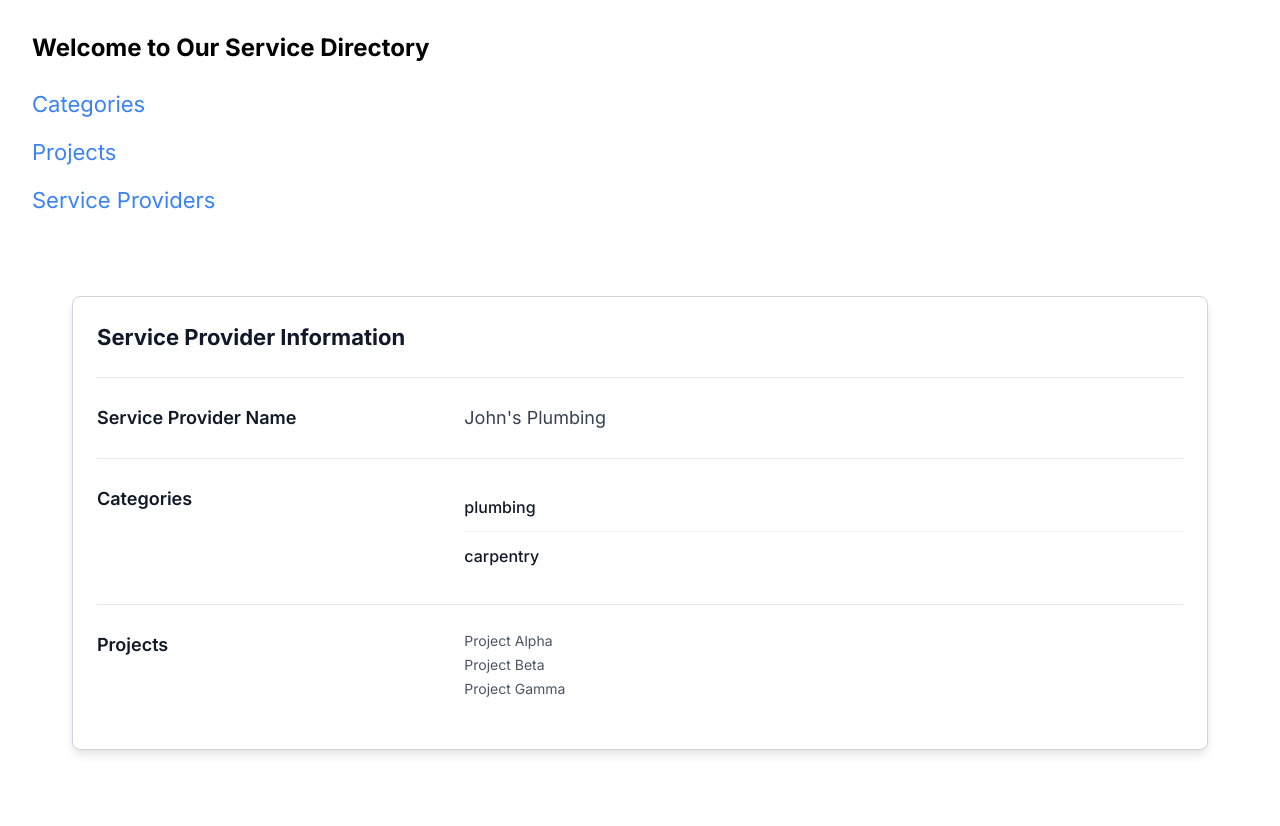
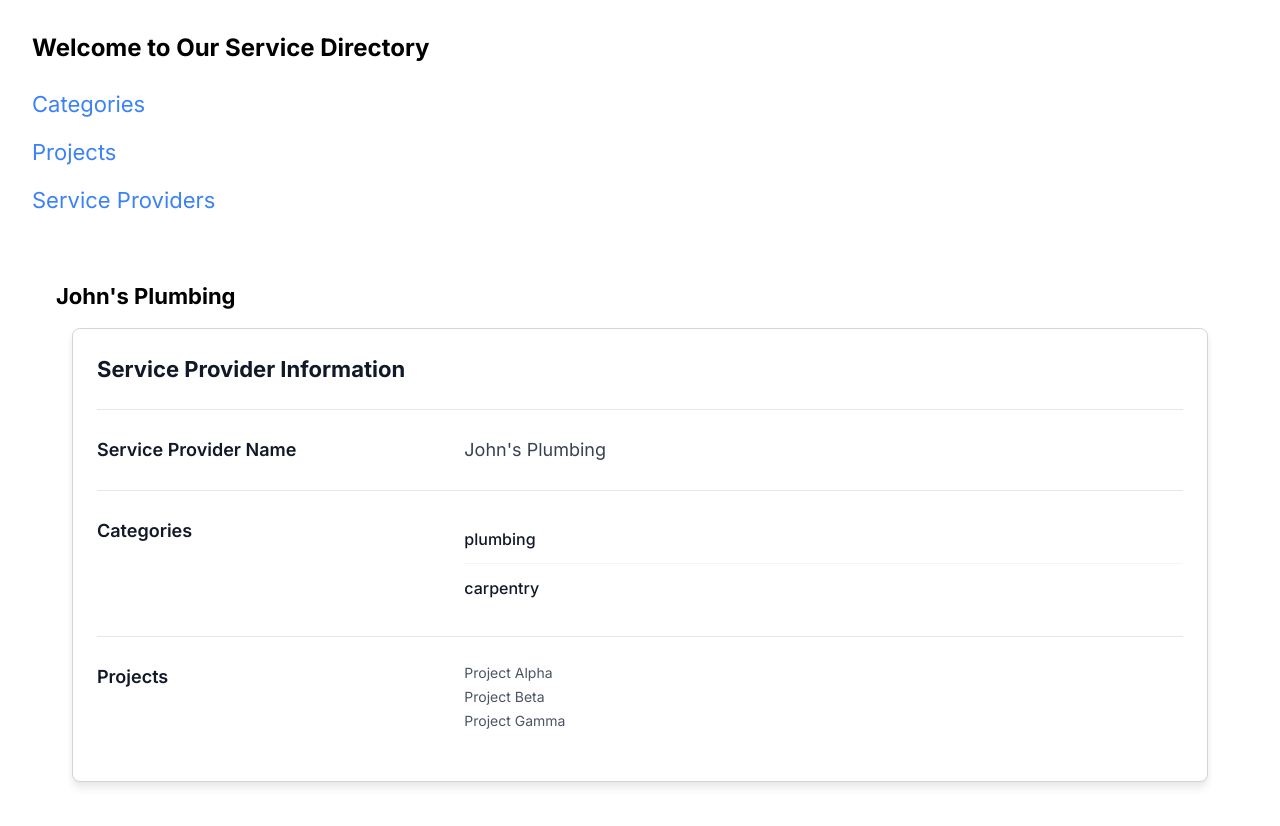
Before and after one commit to RobinNagpal/ChainedAssets, a Next.js app: page /service-providers/sp1 in a window 1280 px wide. Shown: the top 826 px of the page. Built offline with nearby package versions, Linux system fonts and the light colour scheme; a web font is replaced by a local one.

Commit message:
added name for provider details page

```diff
--- a/src/app/service-providers/[id]/page.tsx
+++ b/src/app/service-providers/[id]/page.tsx
@@ -23,6 +23,7 @@
     <div className="p-4">
       <TempNav />
       <PageWrapper>
+      <h1 className="mb-4 text-2xl font-bold">{provider.name}</h1>
       <ServiceProviderDetails
         serviceProviderId={provider.id}
         serviceProviderName={provider.name}
```
